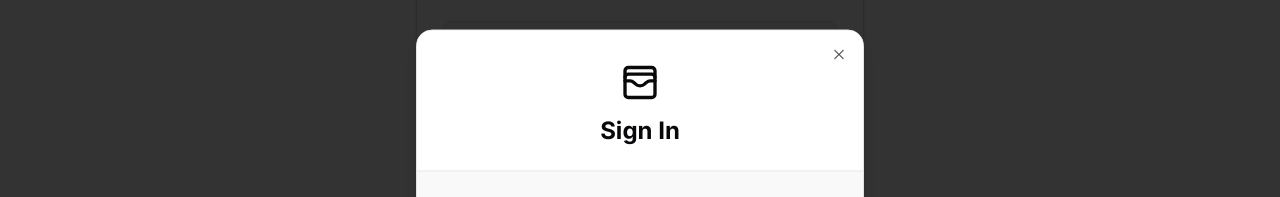
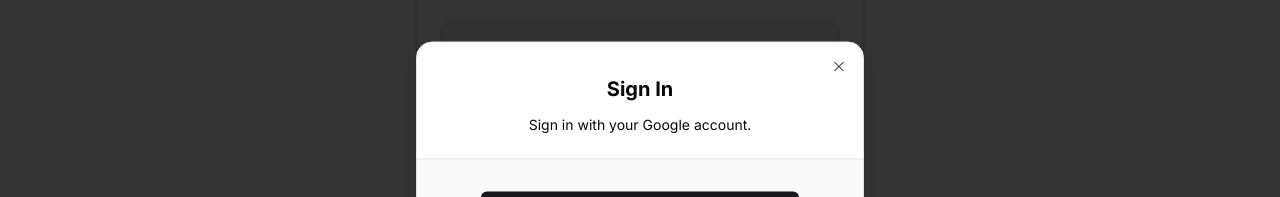
Before and after one commit to tushcmd/ai-flashcards, a Next.js app: page / in a window 1280 px wide. Both pictures are taken after a click on the button "Sign In". Shown: the part 249-446 px from the top of the page. Built offline with nearby package versions, Linux system fonts and the light colour scheme; no server answers.

Commit message:
refactor: sign in modal

```diff
--- a/components/modals/sign-in-modal.tsx
+++ b/components/modals/sign-in-modal.tsx
@@ -11,8 +11,9 @@
 
 import { Button } from "@/components/ui/button";
 import { Modal } from "@/components/ui/modal";
-import { siteConfig } from "@/config/site";
-import { Loader, WalletCards } from "lucide-react";
+
+import { Loader } from "lucide-react";
+
 
 
 function SignInModal({
@@ -28,10 +29,11 @@
         <Modal showModal={showSignInModal} setShowModal={setShowSignInModal}>
             <div className="w-full">
                 <div className="flex flex-col items-center justify-center space-y-3 border-b bg-background px-4 py-6 pt-8 text-center md:px-16">
-                    <a href={siteConfig.url}>
-                        <WalletCards className="size-10" />
-                    </a>
-                    <h3 className="font-urban text-2xl font-bold">Sign In</h3>
+
+                    <h3 className="font-urban text-xl font-bold">Sign In</h3>
+                    <p className="text-sm">
+                        Sign in with your Google account.
+                    </p>
 
                 </div>
 
```
